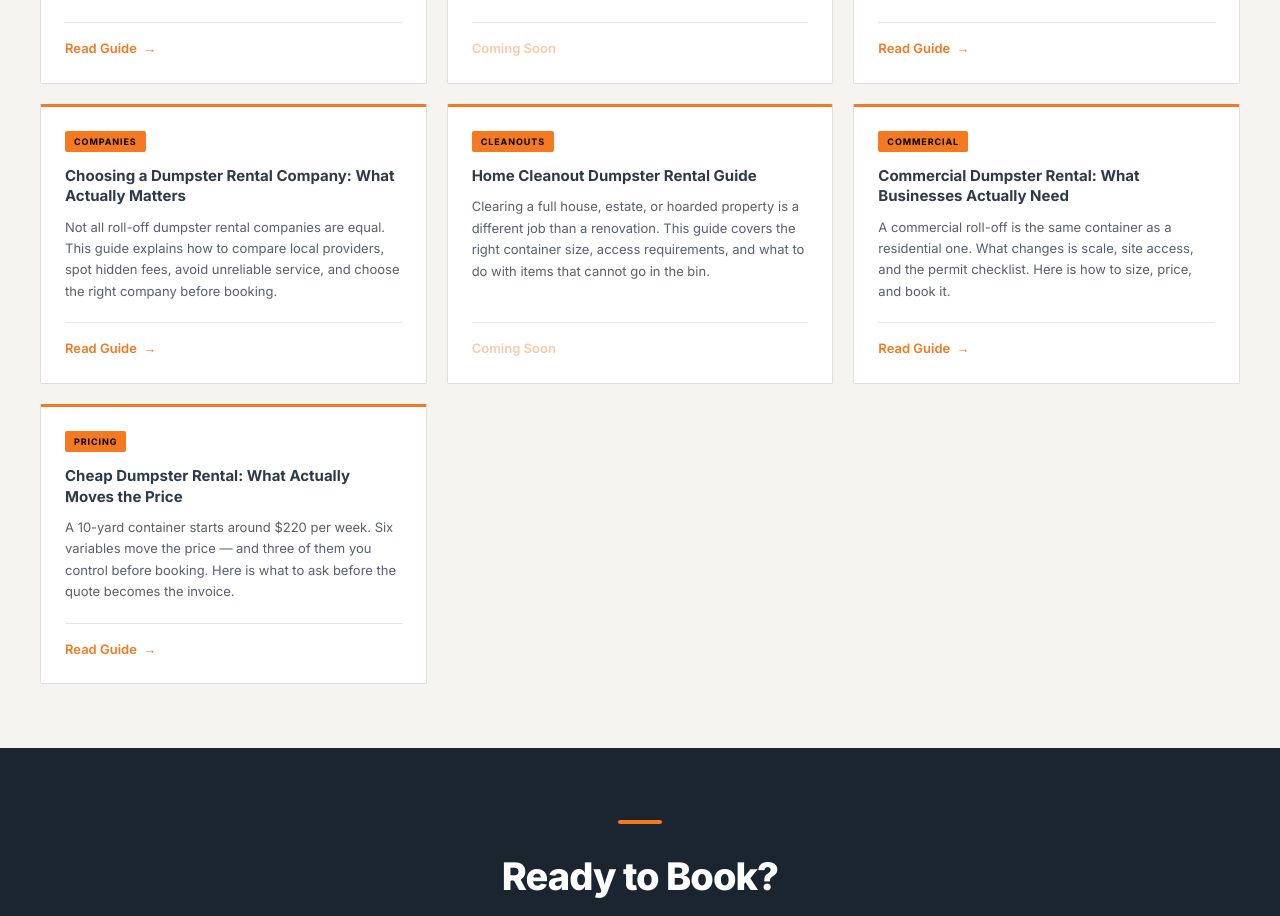
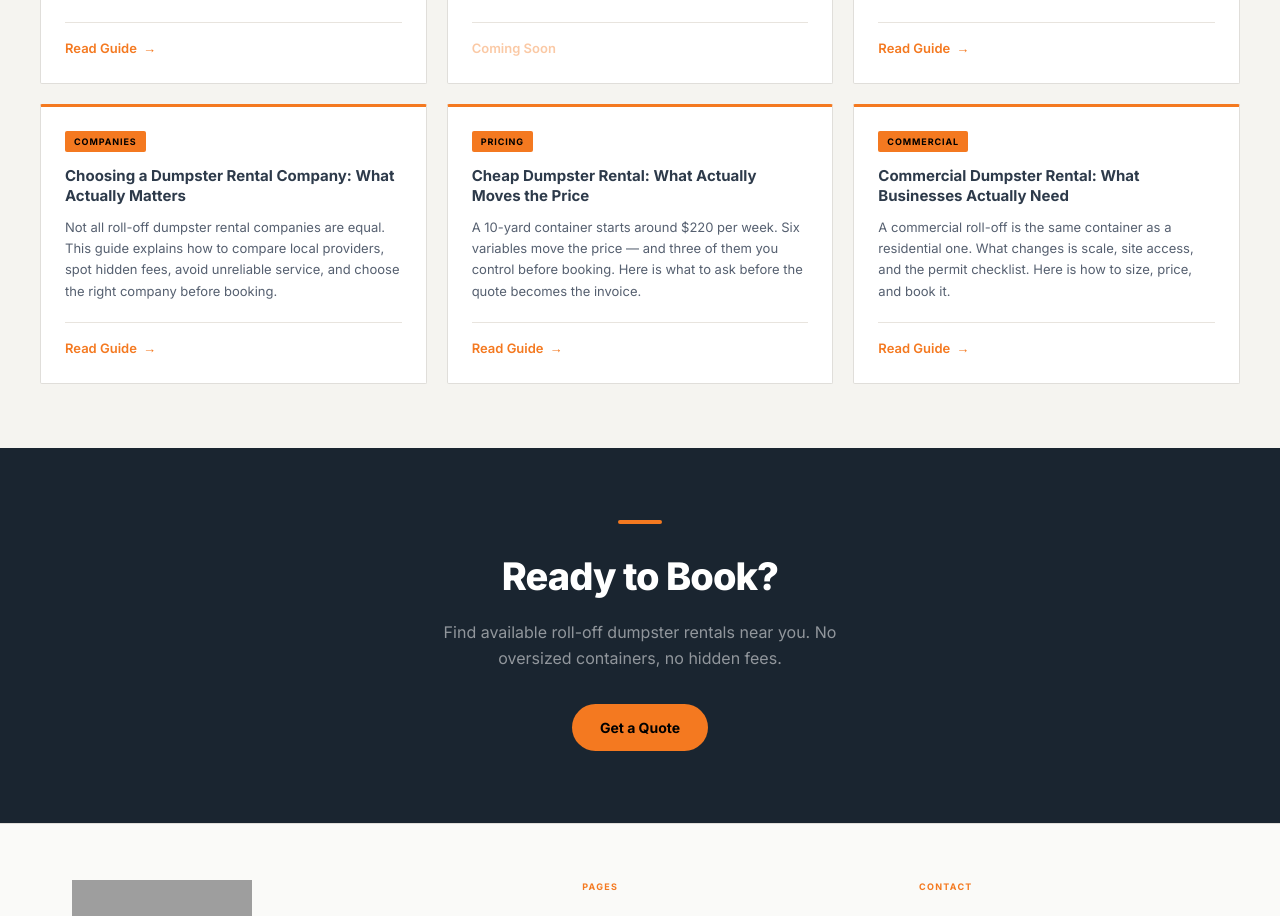
Before and after one commit to offerboss/rolloff-dumpster-finder, a Next.js app: page /resources in a window 1280 px wide. Shown: the part 1060-1976 px from the top of the page. Built offline with nearby package versions, Linux system fonts and the light colour scheme; grey boxes are pictures that could not be loaded.

Commit message:
Replace resources placeholder with cheap dumpster rental guide

```diff
--- a/app/resources/page.tsx
+++ b/app/resources/page.tsx
@@ -84,11 +84,11 @@ const resourceCards = [
     href: '/blog/how-to-choose-a-dumpster-rental-company',
   },
   {
-    badge: 'Cleanouts',
-    title: 'Home Cleanout Dumpster Rental Guide',
+    badge: 'Pricing',
+    title: 'Cheap Dumpster Rental: What Actually Moves the Price',
     excerpt:
-      'Clearing a full house, estate, or hoarded property is a different job than a renovation. This guide covers the right container size, access requirements, and what to do with items that cannot go in the bin.',
-    href: '#',
+      'A 10-yard container starts around $220 per week. Six variables move the price — and three of them you control before booking. Here is what to ask before the quote becomes the invoice.',
+    href: '/blog/cheap-dumpster-rental',
   },
   {
     badge: 'Commercial',
@@ -96,13 +96,6 @@ const resourceCards = [
     excerpt:
       'A commercial roll-off is the same container as a residential one. What changes is scale, site access, and the permit checklist. Here is how to size, price, and book it.',
     href: '/blog/commercial-dumpster-rental',
-  },
-  {
-    badge: 'Pricing',
-    title: 'Cheap Dumpster Rental: What Actually Moves the Price',
-    excerpt:
-      'A 10-yard container starts around $220 per week. Six variables move the price — and three of them you control before booking. Here is what to ask before the quote becomes the invoice.',
-    href: '/blog/cheap-dumpster-rental',
   },
 ]
 
```
